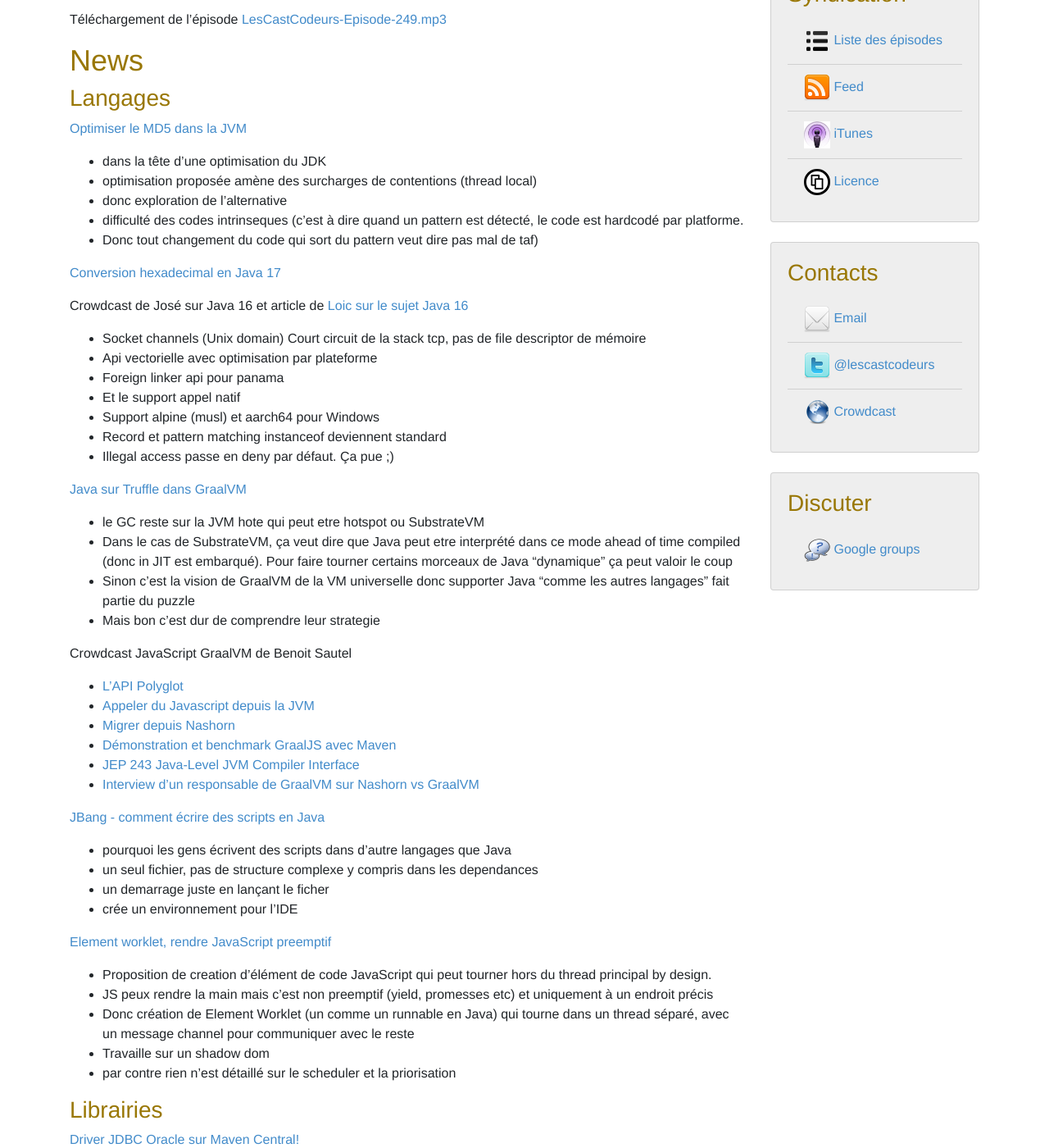
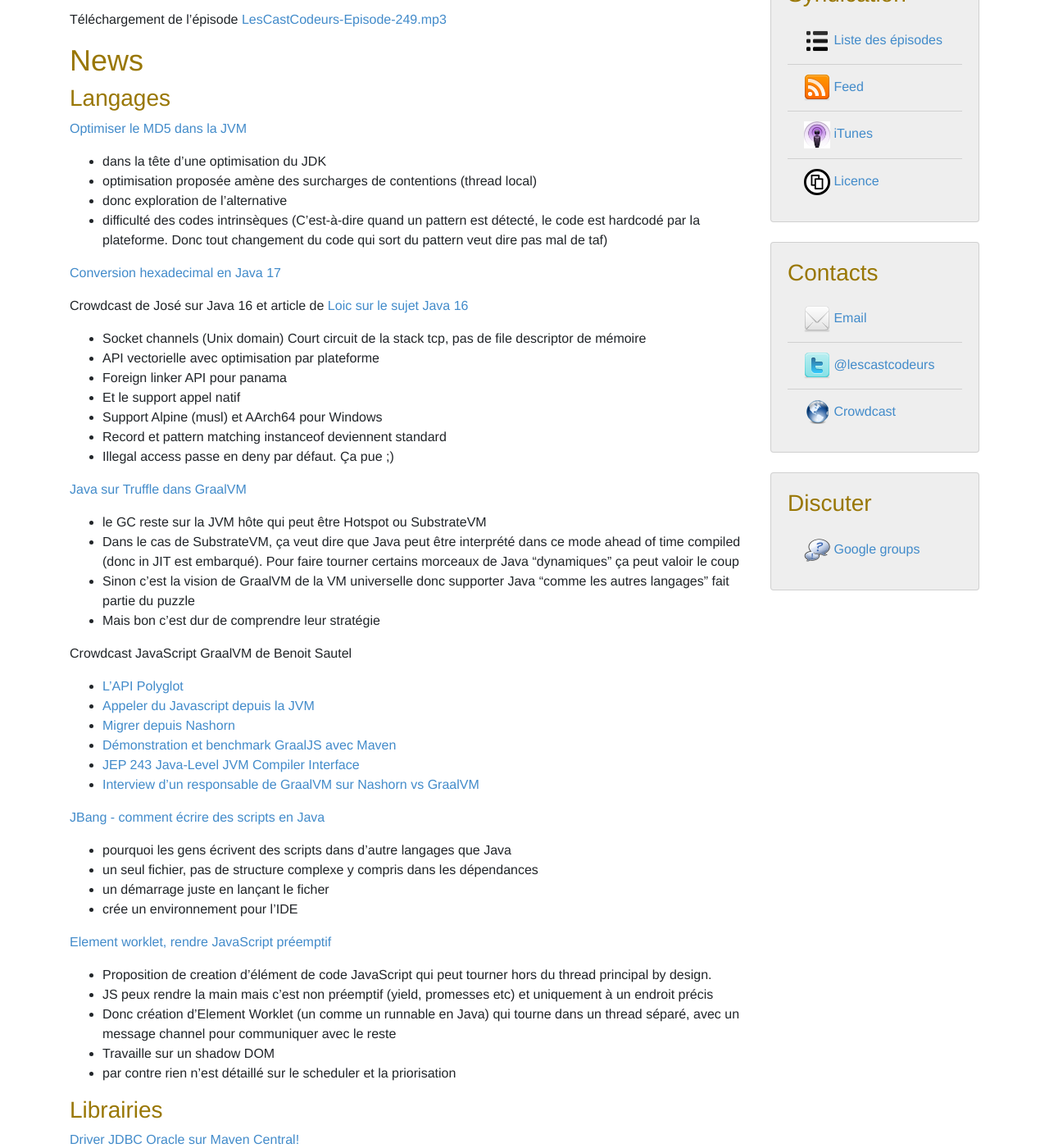
Before and after one commit to lescastcodeurs/lescastcodeurs.com, a Jekyll site: the page built from _posts/2021-02-15-lcc-249-edition-tu-perds-tes-amis.md, in a window 1280 px wide and 1400 px high, scrolled down 293 px. Shown: the whole window at 82% size. Built offline with Jekyll 4.4.1, drawn with Linux system fonts in a browser that asks for light colours; nearby versions of some CDN libraries; comment, search, counter and statistics services are not loaded; some of the changed text lies outside the part shown.

Commit message:
Correction de typos sur 2021-02-15-lcc-249-edition-tu-perds-tes-amis.md

```diff
--- a/_posts/2021-02-15-lcc-249-edition-tu-perds-tes-amis.md
+++ b/_posts/2021-02-15-lcc-249-edition-tu-perds-tes-amis.md
@@ -23,8 +23,8 @@ Téléchargement de l'épisode [LesCastCodeurs-Episode-249.mp3](https://traffic.
 * dans la tête d’une optimisation du JDK
 * optimisation proposée amène des surcharges de contentions (thread local)
 * donc exploration de l’alternative
-* difficulté des codes intrinseques (c’est à dire quand un pattern est détecté, le code est hardcodé par platforme.
-* Donc tout changement du code qui sort du pattern veut dire pas mal de taf)
+* difficulté des codes intrinsèques (C'est-à-dire quand un pattern est détecté, le code est hardcodé par la plateforme. Donc tout changement du code qui sort
+  du pattern veut dire pas mal de taf)
 
 [Conversion hexadecimal en Java 17](http://marxsoftware.blogspot.com/2020/12/jdk17-hex-formatting-parsing.html)
 
@@ -32,19 +32,19 @@ Crowdcast de José sur Java 16
 et article de [Loic sur le sujet Java 16](https://www.loicmathieu.fr/wordpress/informatique/java-16-quoi-de-neuf/)
 
 * Socket channels (Unix domain) Court circuit de la stack tcp, pas de file descriptor de mémoire
-* Api vectorielle avec optimisation par plateforme
-* Foreign linker api pour panama
+* API vectorielle avec optimisation par plateforme
+* Foreign linker API pour panama
 * Et le support appel natif
-* Support alpine (musl) et aarch64 pour Windows
+* Support Alpine (musl) et AArch64 pour Windows
 * Record et pattern matching instanceof deviennent standard
 * Illegal access passe en deny par défaut. Ça pue ;)
 
 [Java sur Truffle dans GraalVM](https://medium.com/graalvm/java-on-truffle-going-fully-metacircular-215531e3f840)
 
-* le GC reste sur la JVM hote qui peut etre hotspot ou SubstrateVM
-* Dans le cas de SubstrateVM, ça veut dire que Java peut etre interprété dans ce mode ahead of time compiled (donc in JIT est embarqué). Pour faire tourner certains morceaux de Java “dynamique” ça peut valoir le coup
+* le GC reste sur la JVM hôte qui peut être Hotspot ou SubstrateVM
+* Dans le cas de SubstrateVM, ça veut dire que Java peut être interprété dans ce mode ahead of time compiled (donc in JIT est embarqué). Pour faire tourner certains morceaux de Java “dynamiques” ça peut valoir le coup
 * Sinon c’est la vision de GraalVM de la VM universelle donc supporter Java “comme les autres langages” fait partie du puzzle
-* Mais bon c’est dur de comprendre leur strategie
+* Mais bon c’est dur de comprendre leur stratégie
 
 Crowdcast JavaScript GraalVM de Benoit Sautel
 
@@ -58,16 +58,16 @@ Crowdcast JavaScript GraalVM de Benoit Sautel
 [JBang - comment écrire des scripts en Java](https://emmanuelbernard.com/blog/2021/01/18/jbang/)
 
 * pourquoi les gens écrivent des scripts dans d'autre langages que Java
-* un seul fichier, pas de structure complexe y compris dans les dependances
-* un demarrage juste en lançant le ficher
+* un seul fichier, pas de structure complexe y compris dans les dépendances
+* un démarrage juste en lançant le ficher
 * crée un environnement pour l'IDE
 
-[Element worklet, rendre JavaScript preemptif](https://jasonformat.com/element-worklet/)
+[Element worklet, rendre JavaScript préemptif](https://jasonformat.com/element-worklet/)
 
 * Proposition de creation d’élément de code JavaScript qui peut tourner hors du thread principal by design.
-* JS peux rendre la main mais c’est non preemptif (yield, promesses etc) et uniquement à un endroit précis
-* Donc création de Element Worklet (un comme un runnable en Java) qui tourne dans un thread séparé, avec un message channel pour communiquer avec le reste
-* Travaille sur un shadow dom
+* JS peux rendre la main mais c’est non préemptif (yield, promesses etc) et uniquement à un endroit précis
+* Donc création d’Element Worklet (un comme un runnable en Java) qui tourne dans un thread séparé, avec un message channel pour communiquer avec le reste
+* Travaille sur un shadow DOM
 * par contre rien n’est détaillé sur le scheduler et la priorisation
 
 ### Librairies
@@ -111,27 +111,27 @@ Les rebondissements d'Elastic vs AWS et du changement de licence
 * [Clarification d'Elastic](https://www.elastic.co/blog/license-change-clarification)
     * "si vous vendez Elasticsearch directement en tant que service, vous serez impacté"
     * entre les annonces et la licence, il y a une difference
-    * est-ce que tout competiteur sérieux à Elastic amènera un changement de licence?
-    * est-ce que Lucene est le prochain sur la liste?
-    * reflechissent à une license qui ouvre le code apres 3 à 5 ans BSL (Business Solftware License qui se transforme en ASL apres quelques années, et qui a une clause restrictive avant)
-* La distribution Elastic d'Elasticsearch avait déjà un mix de ASL et de logiciels sous license proprietaire mais "source ouverte"
+    * est-ce que tout compétiteur sérieux à Elastic amènera un changement de licence ?
+    * est-ce que Lucene est le prochain sur la liste ?
+    * réfléchissent à une license qui ouvre le code apres 3 à 5 ans BSL (Business Software License qui se transforme en ASL apres quelques années, et qui a une clause restrictive avant)
+* La distribution Elastic d'Elasticsearch avait déjà un mix d'ASL et de logiciels sous license propriétaire mais "source ouverte"
 * AWS [forks Elasticsearch](https://aws.amazon.com/fr/blogs/opensource/stepping-up-for-a-truly-open-source-elasticsearch/)
     * Montrent les contribs ~10 sur Elasticsearch et annonce 250 contributions sur Lucene
 * Les [clients Elasticsearch resteront ASL 2.0](https://twitter.com/jponge/status/1353721544997040131?s=21)
-    * mais pas le client Java haut niveau qui a des dependence’s sur les classes serveur. Un nouveau client devrait arriver.
+    * mais pas le client Java haut niveau qui a des dépendances sur les classes serveur. Un nouveau client devrait arriver.
 * [Retour de l'ex CTO de Chef et sa position "pro" AWS et contre Elastic](https://medium.com/sustainable-free-and-open-source-communities/free-software-is-the-only-winner-in-elastic-nv-vs-aws-9416f2a0a7f5)
-    * contre point de la position des gens du Message a caractere informatif
+    * contre point de la position des gens du Message a caractère informatique
     * 4 valeurs de l'OSS:
         * The freedom to run the program as you wish, for any purpose
         * The freedom to study how the program works, and change it so it does your computing as you wish
-        * The freedom to redistribute copies so you can help others
+        * The freedom to redistribute copies, so you can help others
         * The freedom to distribute copies of your modified versions to others
         * at its heart, Open Source and Free Software are about the freedom to make the system work the way you wish
-    * au dessus est la communaute et le benefce de distribution qui fait un plus group morceau de clients potentiels
+    * au-dessus est la communauté et le bénéfice de distribution qui fait un plus gros morceau de clients potentiels
     * Shay B -  By putting the core of Elasticsearch into the open, we can presume he wanted the business value benefits of Open Source — collaboration in the commons, low friction acquisition for users, and hopefully the growth of an ecosystem around it. He got it
     * tight open core - direct, and often critical, features are only available under a proprietary license
     * co-mingle the source code for these features in the primary Elasticsearch repository
-    *  Elastic NV creates a world where it is very, very difficult to collaborate only on the open source pieces.
+    * Elastic NV creates a world where it is very, very difficult to collaborate only on the open source pieces.
     * to whom does Elasticsearch belong? The community, or Elastic NV?
     * Elasticsearch [...] exists primarily to fuel the commercial ambitions of Elastic NV
     * I, as a contributor, want to change the course of Elasticsearch in ways that benefit me (and perhaps others), but does so at the expense of Elastic NV, will I get that opportunity? The answer is most likely no — you will not.
@@ -151,24 +151,24 @@ Les rebondissements d'Elastic vs AWS et du changement de licence
 
 * Support TypeScript 4.1
 * nouveau plugin webpack pour le compilateur Ivy (pas d'effet visible attendu)
-* scelection des CSS critiques pour un chargement initial et inlining => opt-in pour l'instant
+* sélection des CSS critiques pour un chargement initial et inlining => opt-in pour l'instant
 * EcmaScript 5 polyfill a été enrichi
 
 ### Outillage
 
-[JFrog annouce que BinTray c'est fini](https://jfrog.com/blog/into-the-sunset-bintray-jcenter-gocenter-and-chartcenter/)
+[JFrog annonce que BinTray c'est fini](https://jfrog.com/blog/into-the-sunset-bintray-jcenter-gocenter-and-chartcenter/)
 
-* aussi jcenter, gocenter, chartcenter etc
+* aussi JCenter, GoCenter, ChartCenter etc
 * fin des push 31 mars et fermeture de l'API REST et l'interface le 1er mai
-* l'url jcenter continue encore un an
-* si les projets utilisaient la synchro sur central, les pachkages seront là
+* l'URL jcenter continue encore un an
+* si les projets utilisaient la synchro sur central, les packages seront là
 * sinon il va falloir copier
-* et les scripts font devoir evoluer
-* questions sur la scalabiluté de MAven Central
+* et les scripts font devoir évoluer
+* questions sur la scalabilité de Maven Central
 * [Brian Fox de Sonatype](https://twitter.com/Brian_Fox/status/1357414525377642496) nous dit que tout va bien se passer
 * [Le blog officiel de Sonatype](https://blog.sonatype.com/dear-bintray-and-jcenter-users-heres-what-you-need-to-know-about-the-central-repository).
 
-[Attaque de suply chain par squattage de nom privés](https://medium.com/@alex.birsan/dependency-confusion-4a5d60fec610)
+[Attaque de supply chain par squattage de nom privés](https://medium.com/@alex.birsan/dependency-confusion-4a5d60fec610)
 
 * chercher le nom de dépendances privées d'organisations
 * publier une version "supérieure" sous le meme nom dans un repo public
@@ -176,17 +176,17 @@ Les rebondissements d'Elastic vs AWS et du changement de licence
 
 [Déployer sur Maven Central avec une action GitHub](https://bjansen.github.io/java/2021/02/03/deploying-to-maven-central-using-github-actions.html)
 
-* Le Java action workflow fait plus que preparer Java
+* Le Java action workflow fait plus que préparer Java
 * avec clef GPG et tout
 
 [JHipster Quarkus 1.0.0](https://github.com/jhipster/generator-jhipster-quarkus) contribué par Daniel Petisme et Anthony Viard
 
-* JHipster Quarkus est un "blueprint" JHipster qui permet de surcharger la mécanique de génération pour obtenir un backend qui s'appuye sur Quarkus plutôt que Spring. Cela permet de généré rapidement une application fullstack (front + back).
-* contenu [Twitch d'antony](https://www.twitch.tv/avdev4j)
+* JHipster Quarkus est un "blueprint" JHipster qui permet de surcharger la mécanique de génération pour obtenir un backend qui s'appuie sur Quarkus plutôt que Spring. Cela permet de générer rapidement une application fullstack (front + back).
+* contenu [Twitch d'Antony](https://www.twitch.tv/avdev4j)
 
 [Homebrew 3.0.0 est sorti](https://brew.sh/2021/02/05/homebrew-3.0.0/)
 
-* support officiel de Apple M1 avec des bottles native. Pas tous les binaires installable ne supportent M1
+* support officiel d’Apple M1 avec des bottles native. Pas tous les binaires installables ne supportent M1
 
 ### Sécurité
 
```
Also changed, not shown: other parts of _posts/2021-02-15-lcc-249-edition-tu-perds-tes-amis.md (+6 -6 lines).
